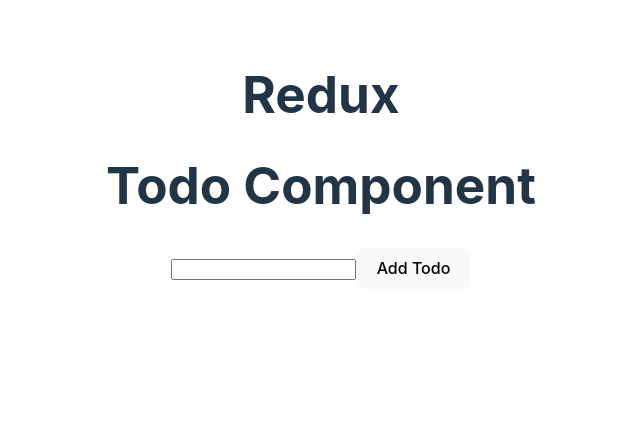
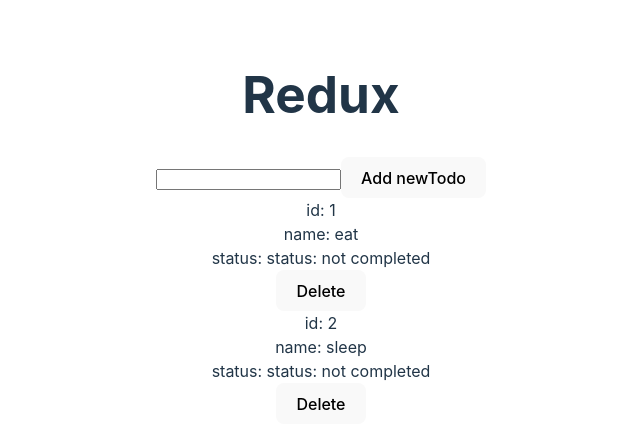
Before and after one commit to ZipengChen1832/react-11-11-2024, a React (Vite) app in the folder redux-live-coding/: page / in a window 1280 px wide. Shown: the top 448 px of the page, without its empty margins (319-959 px from the left). Built offline with nearby package versions, Linux system fonts and the light colour scheme.

Commit message:
TODO Item feature

```diff
--- /dev/null
+++ b/redux-live-coding/src/components/TodoItem.jsx
@@ -0,0 +1,21 @@
+import React from "react";
+import { useDispatch } from "react-redux";
+
+const TodoItem = ({ id, todoName, completed }) => {
+  const dispatch = useDispatch();
+
+  const handleDelete = () => {
+    dispatch({ type: "DELETE_TODO", payload: id });
+  };
+
+  return (
+    <div>
+      <div>id: {id}</div>
+      <div>name: {todoName}</div>
+      <div>status: status: {completed ? "completed" : "not completed"}</div>
+      <button onClick={handleDelete}>Delete</button>
+    </div>
+  );
+};
+
+export default TodoItem;
--- a/redux-live-coding/src/components/TodoList.jsx
+++ b/redux-live-coding/src/components/TodoList.jsx
@@ -1,19 +1,53 @@
-import React,{useState} from 'react'
-import {useDispatch, useSelector} from 'react-redux'
-export default function TodoList() {
-    const todos=useSelector((state)=>state.todo)
-    const dispatch =useDispatch()
-    console.log(todos)
-    const [newTodo, setNewTodo]=useState('')
+import { useSelector, useDispatch } from "react-redux";
+import React, { useState } from "react";
+import TodoItem from "./TodoItem";
+
+export const genId = (() => {
+  let id = 3;
+  return () => id++;
+})();
+
+const ToDoList = () => {
+  const todos = useSelector((state) => state.todos);
+  const [inputValue, setInputValue] = useState("");
+
+  const dispatch = useDispatch();
+
+  const handleSubmit = (e) => {
+    e.preventDefault();
+    const newTodo = { id: genId(), todoName: inputValue, completed: false };
+    dispatch({ type: "ADD_TODO", payload: newTodo });
+  };
+
+  const handleInput = (e) => {
+    setInputValue(e.target.value);
+  };
+
   return (
     <div>
-    <h1>Todo Component</h1>
-    <input type="text" onChange={(e)=>{setNewTodo(e.target.value)}}/>
-    <button>Add Todo</button>
+      <form onSubmit={handleSubmit}>
+        <input type="text" onChange={handleInput} />
+        <button type="submit">Add newTodo</button>
+      </form>
+      {todos.map((todo) => {
+        const { id, todoName, completed } = todo;
 
-    <div>
-      {todos?.map((todo)=>{todo.todoName})}
+        return (
+
+          <TodoItem key={id} id={id} todoName={todoName} completed={completed}/>
+
+          // <React.Fragment key={id}>
+          //   <div>id: {id}</div>
+          //   <div>name: {todoName}</div>
+          //   <div>
+          //     status: status: {completed ? "completed" : "not completed"}
+          //   </div>
+          //   <button onClick={()=> handleDelete(id)}>Delete</button>
+          // </React.Fragment>
+        );
+      })}
     </div>
-    </div>
-  )
-}
+  );
+};
+
+export default ToDoList;
--- a/redux-live-coding/src/redux/reducers/todosReducer.js
+++ b/redux-live-coding/src/redux/reducers/todosReducer.js
@@ -1,22 +1,22 @@
 const InitialState = [
-  { id: 1, todoName: "eat", completed: false },
-  { id: 2, todoName: "sleep", completed: false },
+    { id: 1, todoName: "eat", completed: false },
+    { id: 2, todoName: "sleep", completed: false },
 ];
 export default function todosReducer(state = InitialState, action) {
-   const { type, payload } = action;
+    const { type, payload } = action;
     switch (type) {
         case "ADD_TODO":
             return [...state, payload];
         case "DELETE_TODO":
-            return [state.filter((todo)=>todo.id!==payload)]
+            return state.filter((todo) => todo.id !== payload);
         case "EDIT_TODO":
-            return [state.map((todo)=>{
-                if (todo.id===payload.id){
-                    return {...todo, todoName: payload.todoName}
-                }else{
+            return state.map((todo) => {
+                if (todo.id === payload.id) {
+                    return { ...todo, todoName: payload.todoName }
+                } else {
                     return todo
                 }
-            })]
+            })
         default:
             return state;
     }
```
